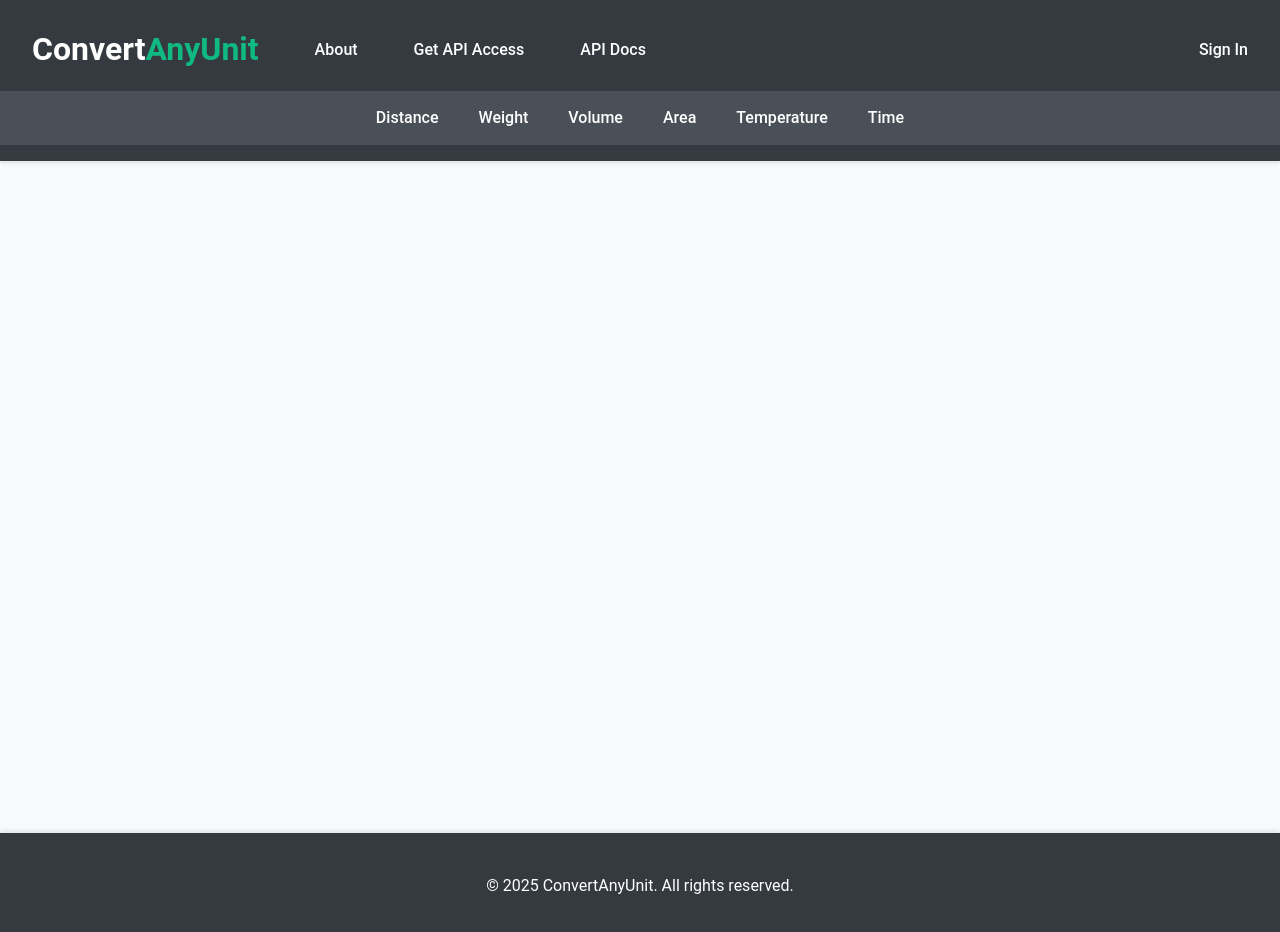
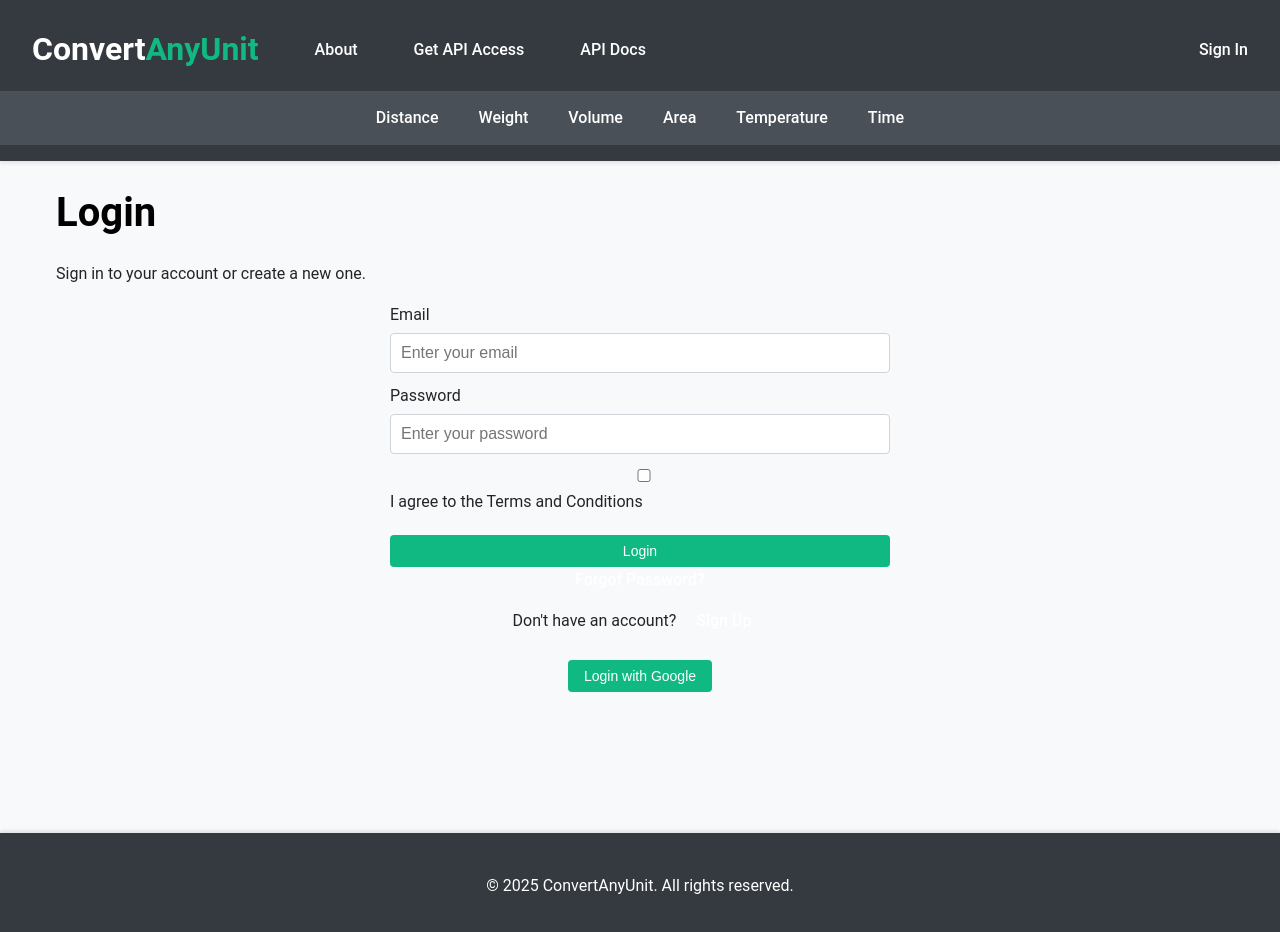
Before and after one commit to pgtuff/MVC-FastAPI, a React (Create React App) app in the folder frontend/: page /login in a window 1280 px wide. Shown: the top 932 px of the page. Built offline with nearby package versions, Linux system fonts and the light colour scheme.

Commit message:
new pages

```diff
--- a/frontend/src/App.js
+++ b/frontend/src/App.js
@@ -10,6 +10,8 @@ import AreaConverter from './pages/area';
 import TemperatureConverter from './pages/temperature';
 import TimeConverter from './pages/time';
 import VolumeConverter from './pages/volume';
+import Login from './pages/login';
+import Profile from './pages/profile';
 import Header from './components/header';
 import Footer from './components/footer';
 
@@ -42,6 +44,8 @@ const App = () => {
           <Route path="/temperature" element={<TemperatureConverter />} />
           <Route path="/time" element={<TimeConverter />} />
           <Route path="/volume" element={<VolumeConverter />} />
+          <Route path="/login" element={<Login />} />
+          <Route path="/profile" element={<Profile />} />
         </Routes>
       </main>
 
--- a/frontend/src/components/callToAction.js
+++ b/frontend/src/components/callToAction.js
@@ -8,7 +8,7 @@ const CallToAction = () => {
       <p className="cta-text">
         Get API access and unlock powerful features today!
       </p>
-      <Link to="/get-api-access" className="cta-button">
+      <Link to="/api" className="cta-button">
         Get API Access
       </Link>
     </div>
--- /dev/null
+++ b/frontend/src/pages/login.js
@@ -0,0 +1,100 @@
+import React, { useState } from 'react';
+import { Link } from 'react-router-dom';
+
+const Login = () => {
+  const [email, setEmail] = useState('');
+  const [password, setPassword] = useState('');
+  const [agreeToTerms, setAgreeToTerms] = useState(false);
+
+  const handleLogin = (e) => {
+    e.preventDefault();
+    if (!agreeToTerms) {
+      alert('You must agree to the terms and conditions.');
+      return;
+    }
+    // Add login logic here (e.g., API call to authenticate user)
+    console.log('Logging in with:', email, password);
+    alert(`Login successful for ${email}`);
+  };
+
+  const handleGoogleLogin = () => {
+    // Add Google login logic here (e.g., Firebase or OAuth)
+    alert('Logging in with Google');
+  };
+
+  return (
+    <div className="container">
+      <h1>Login</h1>
+      <p>Sign in to your account or create a new one.</p>
+
+      {/* Login Form */}
+      <form onSubmit={handleLogin} className="form-container">
+        <div className="form-row">
+          <label htmlFor="email">Email</label>
+          <input
+            type="email"
+            id="email"
+            value={email}
+            onChange={(e) => setEmail(e.target.value)}
+            placeholder="Enter your email"
+            required
+          />
+        </div>
+
+        <div className="form-row">
+          <label htmlFor="password">Password</label>
+          <input
+            type="password"
+            id="password"
+            value={password}
+            onChange={(e) => setPassword(e.target.value)}
+            placeholder="Enter your password"
+            required
+          />
+        </div>
+
+        <div className="form-row">
+          <label>
+            <input
+              type="checkbox"
+              checked={agreeToTerms}
+              onChange={(e) => setAgreeToTerms(e.target.checked)}
+              required
+            />
+            I agree to the <Link to="/terms">Terms and Conditions</Link>
+          </label>
+        </div>
+
+        <button type="submit" className="cta-button">
+          Login
+        </button>
+      </form>
+
+      {/* Forgot Password Link */}
+      <div className="text-center">
+        <Link to="/forgot-password" className="auth-link">
+          Forgot Password?
+        </Link>
+      </div>
+
+      {/* Sign Up Option */}
+      <div className="text-center">
+        <p>
+          Don't have an account?{' '}
+          <Link to="/signup" className="auth-link">
+            Sign Up
+          </Link>
+        </p>
+      </div>
+
+      {/* Login with Google Button */}
+      <div className="text-center">
+        <button onClick={handleGoogleLogin} className="cta-button google-login">
+          Login with Google
+        </button>
+      </div>
+    </div>
+  );
+};
+
+export default Login
--- /dev/null
+++ b/frontend/src/pages/profile.js
@@ -0,0 +1,12 @@
+import React from 'react';
+
+const Profile = () => {
+  return (
+    <div>
+      <h1>Profile</h1>
+      <p>Upodate account</p>
+    </div>
+  );
+};
+
+export default Profile;
```
